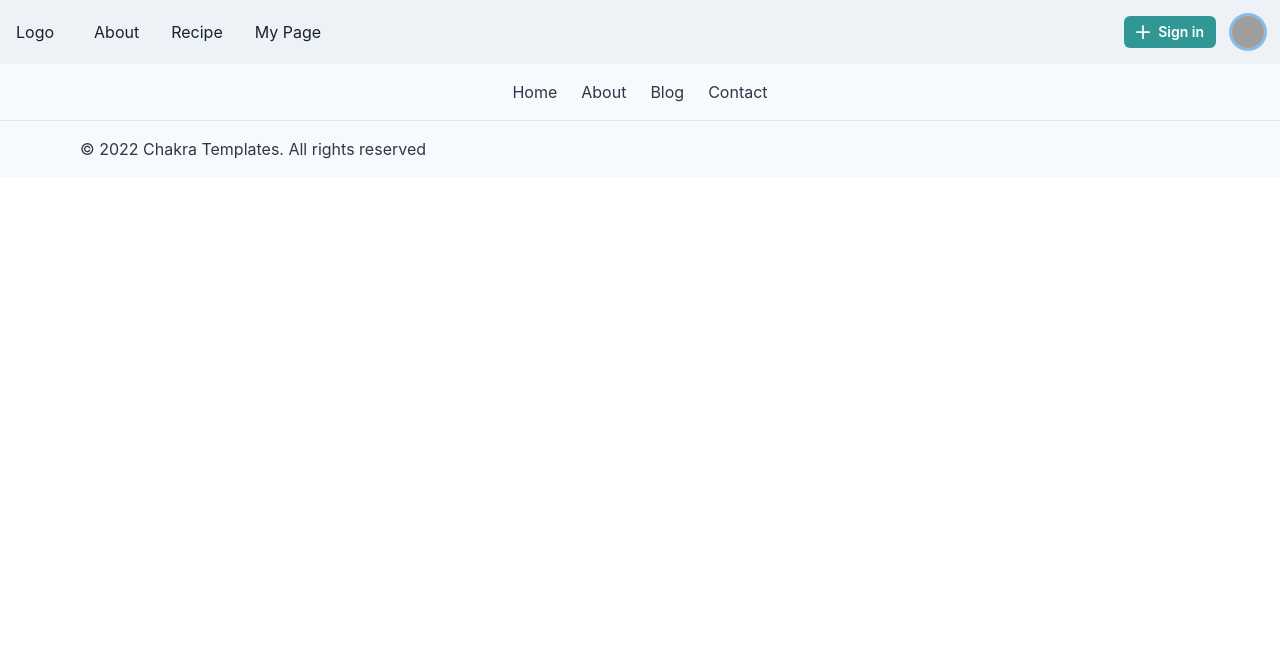
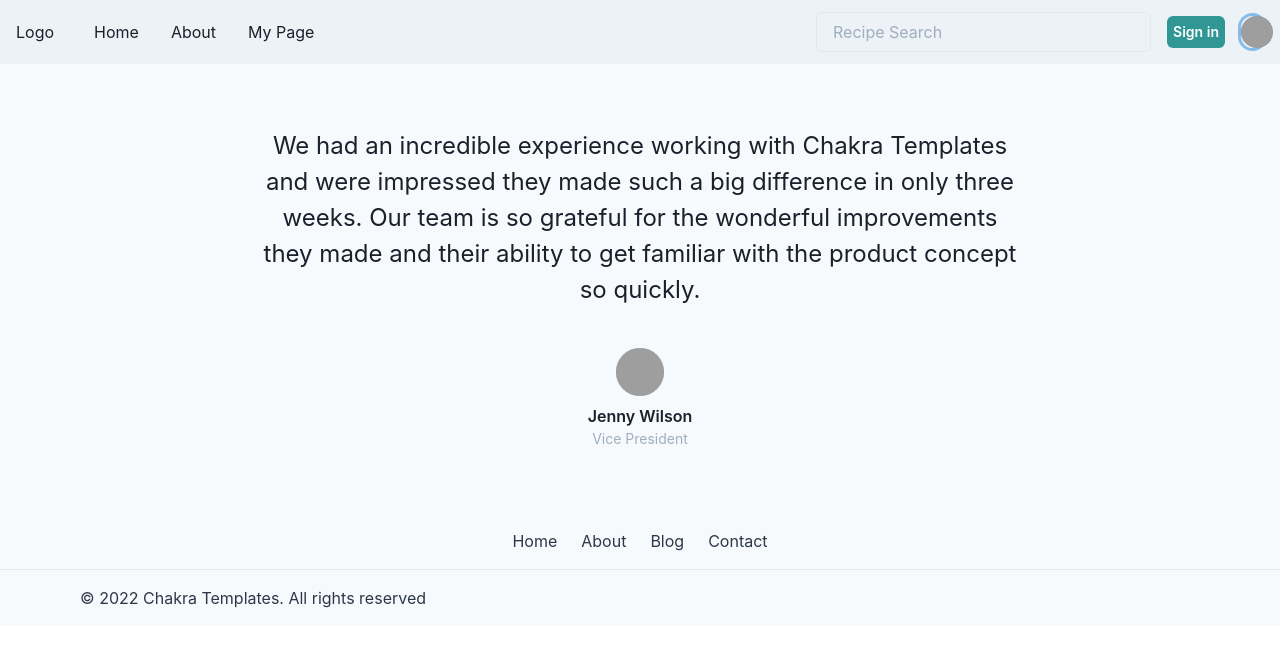
Before and after one commit to ksjefferies/Food-for-Thought, a React (Create React App) app: page /about in a window 1280 px wide. Shown: the top 646 px of the page. Built offline with nearby package versions, Linux system fonts and the light colour scheme; grey boxes are pictures that could not be loaded.

Commit message:
added search to header, logout, about page. links

```diff
--- a/src/component/pageContainer/header/NavLink.jsx
+++ b/src/component/pageContainer/header/NavLink.jsx
@@ -1,5 +1,6 @@
-import { Link, useColorModeValue} from "@chakra-ui/react";
-export const NavLink = ({ children }) => (
+import { Link, useColorModeValue } from "@chakra-ui/react";
+
+export const NavLink = ({ children, href }) => (
   <Link
     px={2}
     py={1}
@@ -8,7 +9,7 @@ export const NavLink = ({ children }) => (
       textDecoration: 'none',
       bg: useColorModeValue('gray.200', 'gray.700'),
     }}
-      href={'#'}>
+    href={href}>
     {children}
   </Link>
 );
--- a/src/component/pageContainer/header/header.jsx
+++ b/src/component/pageContainer/header/header.jsx
@@ -13,11 +13,25 @@ import {
     useDisclosure,
     useColorModeValue,
     Stack,
+    Input
 } from '@chakra-ui/react';
 import { HamburgerIcon, CloseIcon, AddIcon } from '@chakra-ui/icons';
 import { NavLink } from './NavLink';
 
-const Links = ['About', 'Recipe', 'My Page'];
+const Links = [
+    {
+        text: 'Home',
+        href: '/'
+    },
+    {
+        text: 'About',
+        href: "/about"
+    },
+    {
+        text: 'My Page',
+        href: '/mypage'
+    }
+];
 
 export default function Header() {
     const { isOpen, onOpen, onClose } = useDisclosure();
@@ -39,17 +53,22 @@ export default function Header() {
                         spacing={4}
                         display={{ base: 'none', md: 'flex' }}>
                         {Links.map((link) => (
-                            <NavLink key={link}>{link}</NavLink>
+                            <NavLink href={link.href} key={link.text}>{link.text}</NavLink>
                         ))}
                     </HStack>
                 </HStack>
                 <Flex alignItems={'center'}>
+                    <HStack
+                        spacing={4}
+                        flex={1}
+                        minW="md">
+                        <Input flexGrow={0} placeholder='Recipe Search' />
+
                         <Button
                             variant={'solid'}
                             colorScheme={'teal'}
                             size={'sm'}
-                        mr={4}
-                        leftIcon={<AddIcon />}>
+                            mr={4}>
                             Sign in
                         </Button>
                         <Menu>
@@ -67,12 +86,13 @@ export default function Header() {
                                 />
                             </MenuButton>
                             <MenuList>
-                            <MenuItem>Link 1</MenuItem>
-                            <MenuItem>Link 2</MenuItem>
+                                <MenuItem>My Profile</MenuItem>
+                                <MenuItem>Favorites</MenuItem>
                                 <MenuDivider />
-                            <MenuItem>Link 3</MenuItem>
+                                <MenuItem>Logout</MenuItem>
                             </MenuList>
                         </Menu>
+                    </HStack>
                 </Flex>
             </Flex>
 
--- a/src/component/pages/about.jsx
+++ b/src/component/pages/about.jsx
@@ -1,10 +1,42 @@
 import PageContainer from "../pageContainer/PageContainer";
-
+import { Avatar, Box, Stack, Text, useColorModeValue } from '@chakra-ui/react';
 
 export function About() {
     return (
         <PageContainer>
 
+            <Stack
+                bg={useColorModeValue('gray.50', 'gray.800')}
+                py={16}
+                px={8}
+                spacing={{ base: 8, md: 10 }}
+                align={'center'}
+                direction={'column'}>
+                <Text
+                    fontSize={{ base: 'xl', md: '2xl' }}
+                    textAlign={'center'}
+                    maxW={'3xl'}>
+                    We had an incredible experience working with Chakra Templates and were
+                    impressed they made such a big difference in only three weeks. Our team
+                    is so grateful for the wonderful improvements they made and their
+                    ability to get familiar with the product concept so quickly.
+                </Text>
+                <Box textAlign={'center'}>
+                    <Avatar
+                        src={
+                            'https://images.unsplash.com/photo-1586297135537-94bc9ba060aa?ixid=MXwxMjA3fDB8MHxwaG90by1wYWdlfHx8fGVufDB8fHw%3D&ixlib=rb-1.2.1&auto=format&fit=crop&w=100&q=80'
+                        }
+                        alt={'Jenny Wilson'}
+                        mb={2}
+                    />
+
+                    <Text fontWeight={600}>Jenny Wilson</Text>
+                    <Text fontSize={'sm'} color={useColorModeValue('gray.400', 'gray.400')}>
+                        Vice President
+                    </Text>
+                </Box>
+            </Stack>
+
         </PageContainer>
     )
 }
--- a/src/component/pages/landing.jsx
+++ b/src/component/pages/landing.jsx
@@ -1,6 +1,5 @@
 import PageContainer from "../pageContainer/PageContainer";
 import { Image, Box } from '@chakra-ui/react'
-
 import background from "../../assets/images/Recipes-Banner.jpeg";
 
 export function Landing() {
```
Lines whose indentation alone changed are shown as unchanged.
